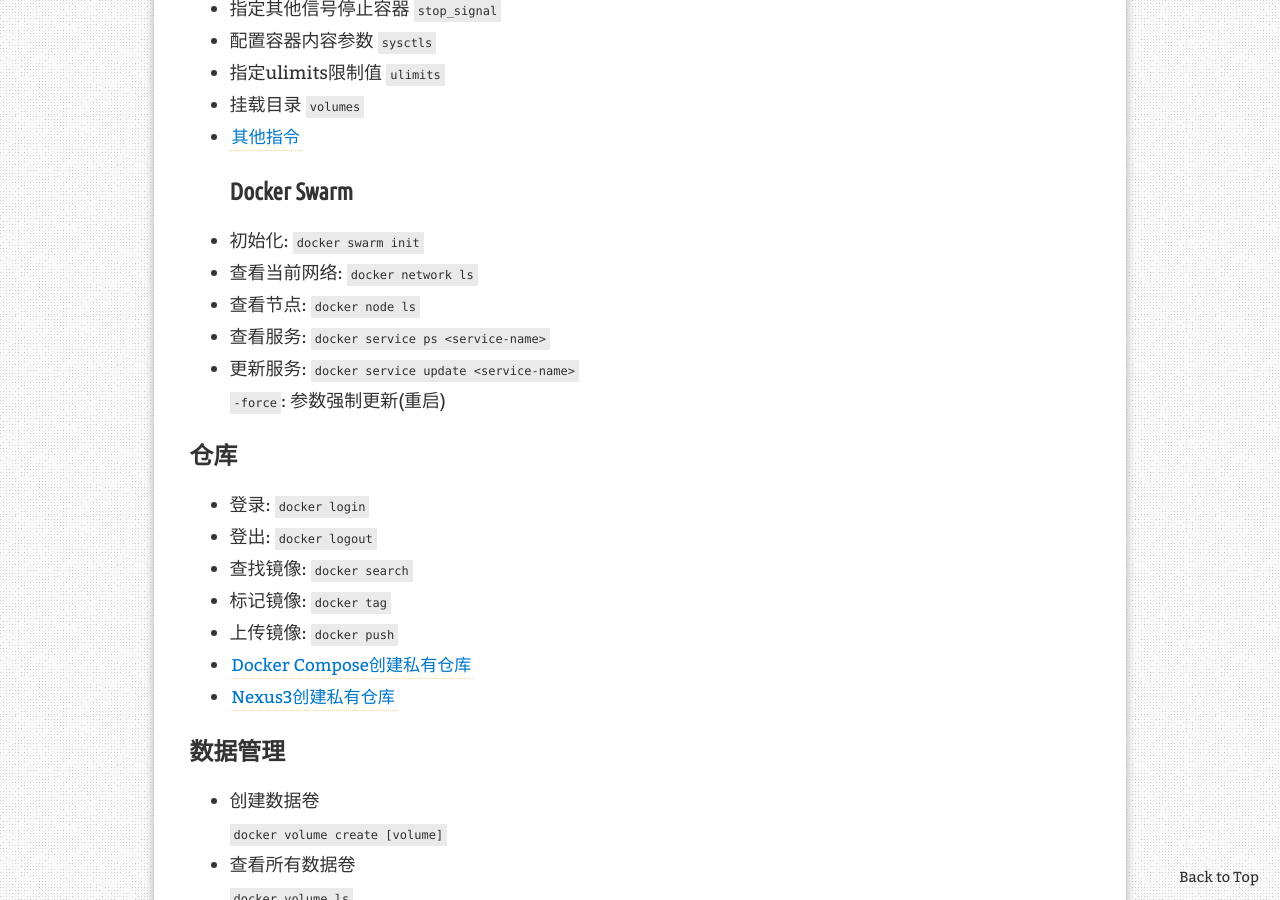
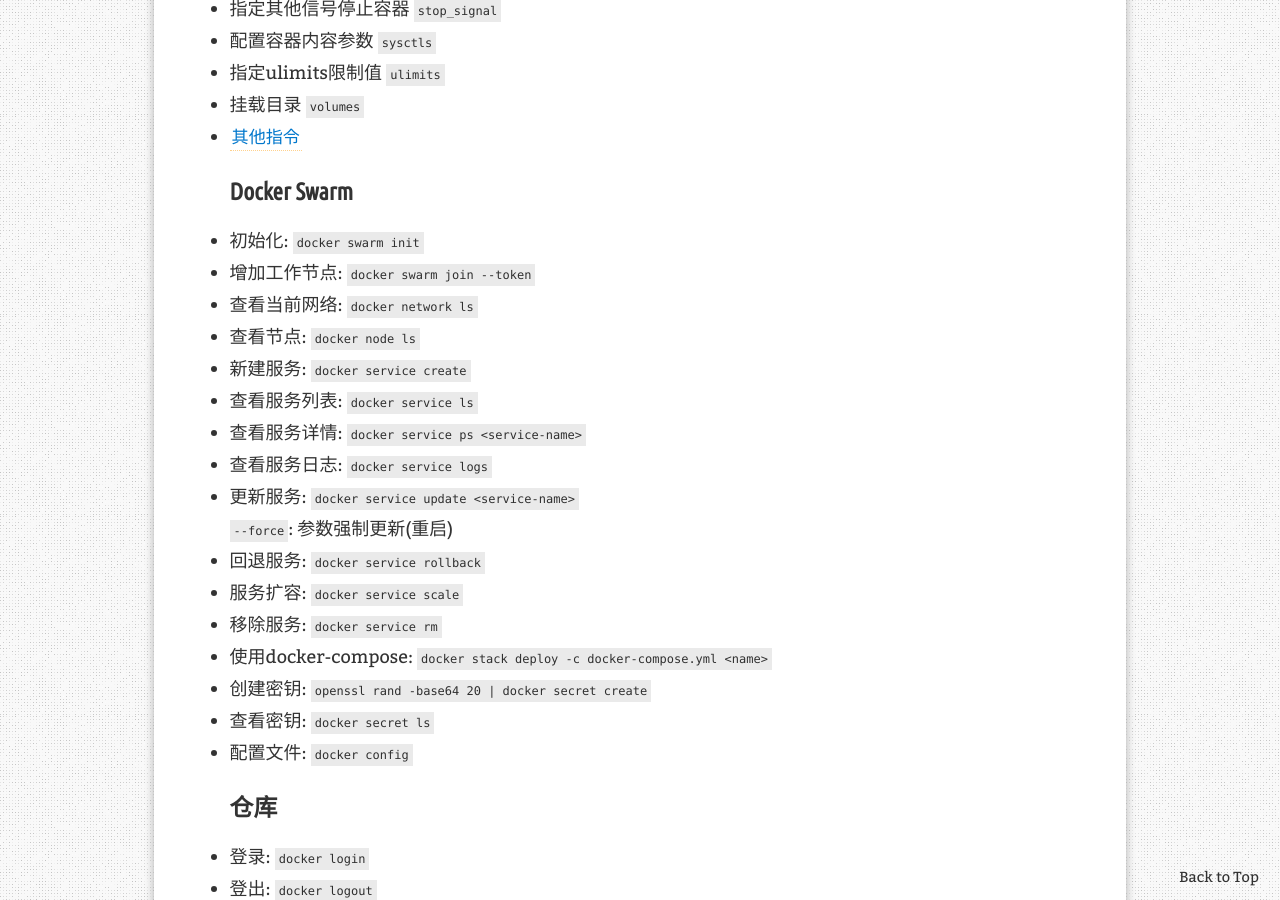
Before and after one commit to ElmTran/ElmTran.github.io, a Jekyll site: the page built from _posts/2022-04-08-common-docker-commands.md, in a window 1280 px wide and 900 px high, scrolled down 6484 px. Built offline with Jekyll 4.4.1, drawn with Linux system fonts in a browser that asks for light colours; comment, search, counter and statistics services are not loaded.

Commit message:
update docker commands

```diff
--- a/_posts/2022-04-08-common-docker-commands.md
+++ b/_posts/2022-04-08-common-docker-commands.md
@@ -314,15 +314,36 @@ redirect_from:
 
 - 初始化: `docker swarm init`
 
+- 增加工作节点: `docker swarm join --token`
+
 - 查看当前网络: `docker network ls`
 
 - 查看节点: `docker node ls`
 
-- 查看服务: `docker service ps <service-name>`
+- 新建服务: `docker service create`
+
+- 查看服务列表: `docker service ls`
+
+- 查看服务详情: `docker service ps <service-name>`
+
+- 查看服务日志: `docker service logs`
 
 - 更新服务: `docker service update <service-name>`
-  `-force`: 参数强制更新(重启)
+  `--force`: 参数强制更新(重启)
 
+- 回退服务: `docker service rollback`
+
+- 服务扩容: `docker service scale`
+
+- 移除服务: `docker service rm`
+
+- 使用docker-compose: `docker stack deploy -c docker-compose.yml <name>`
+
+- 创建密钥: `openssl rand -base64 20 | docker secret create`
+
+- 查看密钥: `docker secret ls`
+
+- 配置文件: `docker config`
 ### 仓库
 
 - 登录: `docker login`
```
